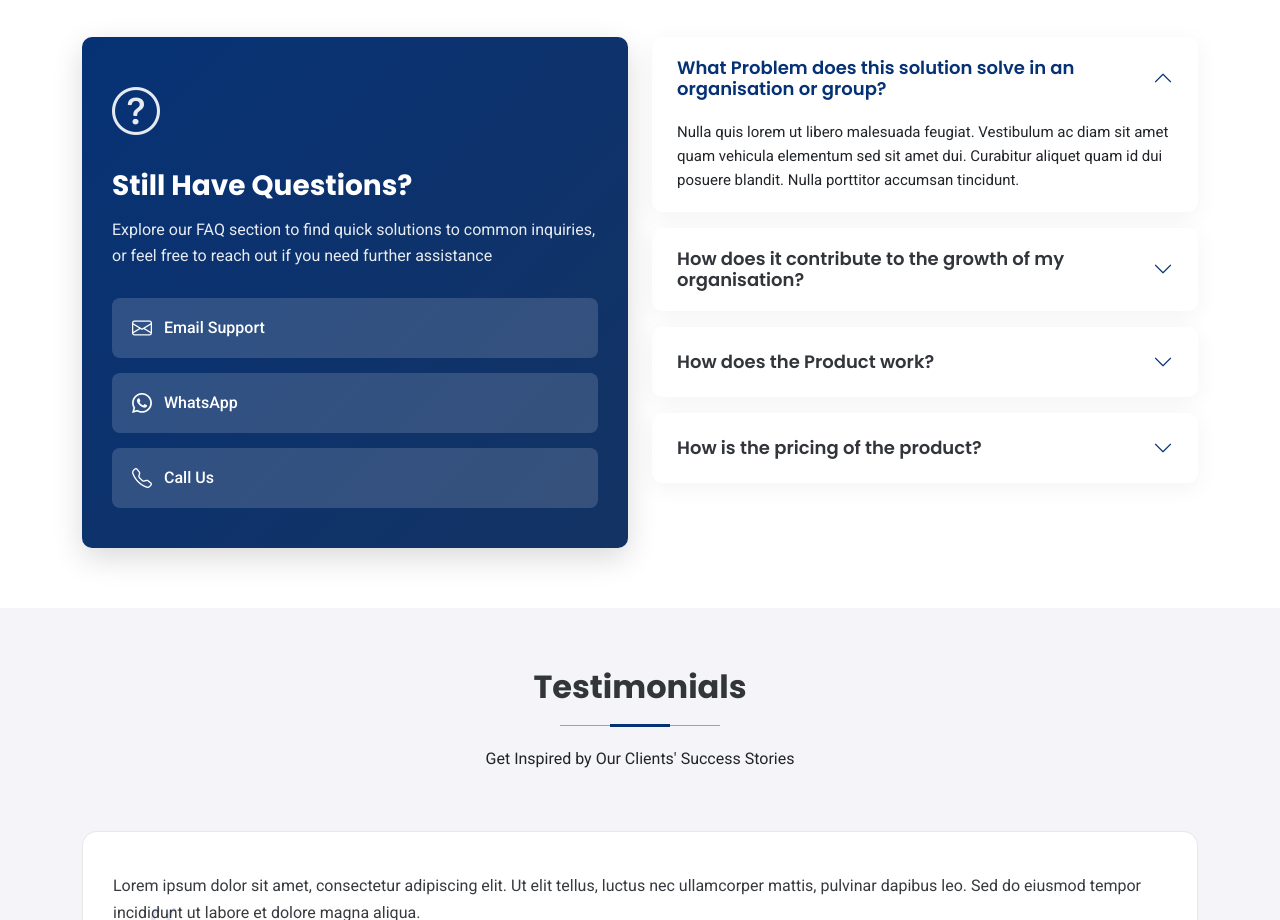
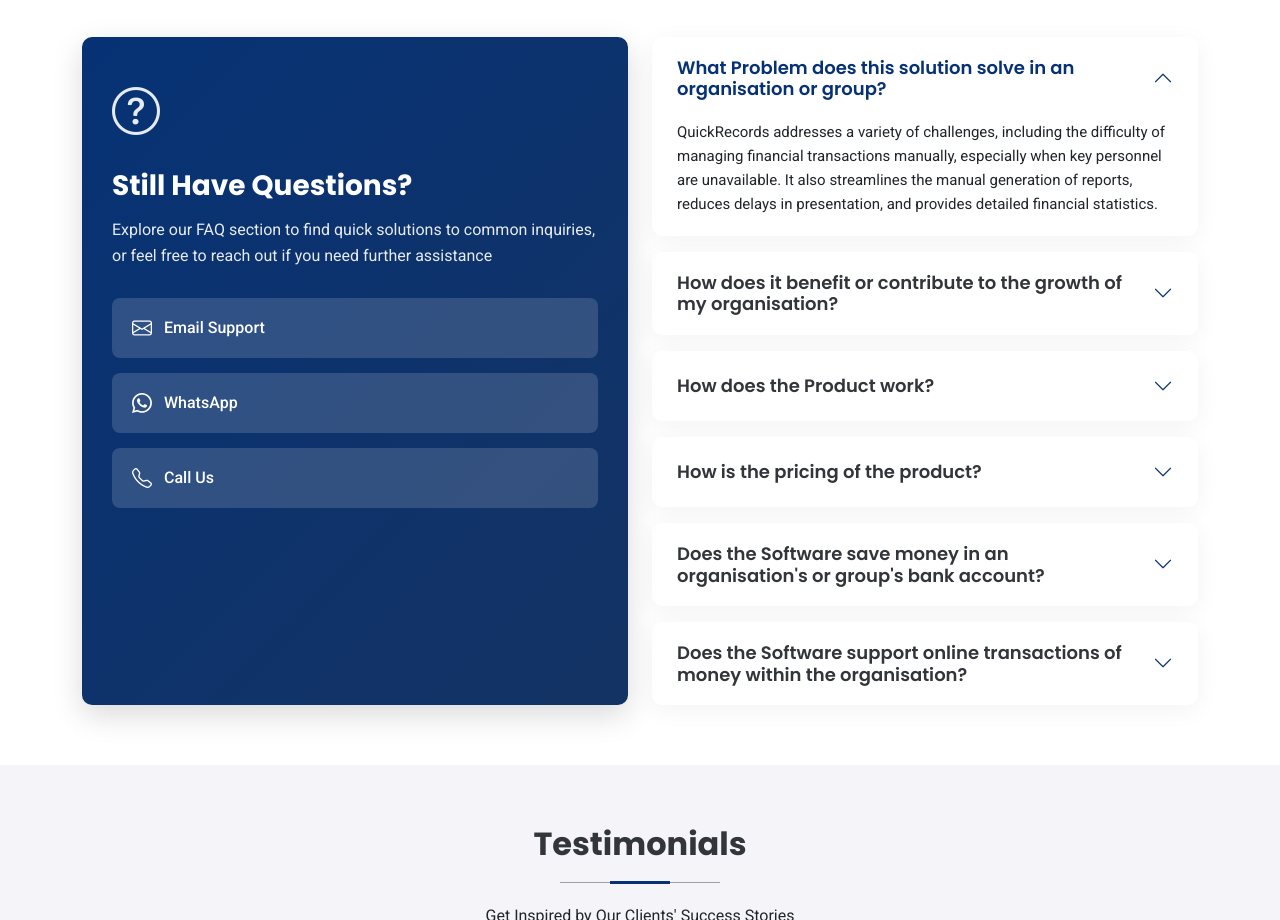
Before and after one commit to QuickRecordsTeam/quick-records-website, a React (Vite) app: page / in a window 1280 px wide. Shown: the part 3300-4220 px from the top of the page. Built offline with nearby package versions, Linux system fonts and the light colour scheme.

Commit message:
add faqs

```diff
--- a/src/components/FAQ.tsx
+++ b/src/components/FAQ.tsx
@@ -15,28 +15,45 @@ const FAQ = () => {
       title:
         "What Problem does this solution solve in an organisation or group?",
       description:
-        "Nulla quis lorem ut libero malesuada feugiat. Vestibulum ac diam sit amet quam vehicula elementum sed sit amet dui. Curabitur aliquet quam id dui posuere blandit. Nulla porttitor accumsan tincidunt.",
+        "QuickRecords addresses a variety of challenges, including the difficulty of managing financial transactions manually, especially when key personnel are unavailable. It also streamlines the manual generation of reports, reduces delays in presentation, and provides detailed financial statistics.",
     },
     {
       id: 2,
       status: false,
-      title: "How does it contribute to the growth of my organisation?",
+      title:
+        "How does it benefit or contribute to the growth of my organisation?",
       description:
-        "Nulla quis lorem ut libero malesuada feugiat. Vestibulum ac diam sit amet quam vehicula elementum sed sit amet dui. Curabitur aliquet quam id dui posuere blandit. Nulla porttitor accumsan tincidunt.",
+        "QuickRecords will save time, reduce errors, and enhance accuracy, accountability, and transparency while creating a comprehensive audit trail. The organization will gain a clear, data-driven understanding of member financial engagement, allowing it to identify trends, gain insights, and make informed financial planning decisions. Additionally, it will ensure continuity, prevent bottlenecks caused by the absenteeism of financial officers, and promote collaboration.",
     },
     {
       id: 3,
       status: false,
       title: "How does the Product work?",
       description:
-        "Nulla quis lorem ut libero malesuada feugiat. Vestibulum ac diam sit amet quam vehicula elementum sed sit amet dui. Curabitur aliquet quam id dui posuere blandit. Nulla porttitor accumsan tincidunt.",
+        "As a role-based software, QuickRecords is utilized by four key staff members: an Admin, a President, a Financial Secretary, and a Treasurer. To ensure complete security and controlled access, the Admin begins by configuring roles for collaborators and inviting them onboard. The current session (year) is set up to enable the Financial Secretary to record transactions, or the President can step in if the Financial Secretary is absent. When the Treasurer receives the collections, they can either approve or decline recorded transactions based on the transfer received and the reviewed records and reports. For more inquiries, please contact us or leave us a message.",
     },
     {
       id: 4,
       status: false,
       title: "How is the pricing of the product?",
       description:
-        "Nulla quis lorem ut libero malesuada feugiat. Vestibulum ac diam sit amet quam vehicula elementum sed sit amet dui. Curabitur aliquet quam id dui posuere blandit. Nulla porttitor accumsan tincidunt.",
+        "QuickRecords is software offered as a service to organizations or groups, providing a 30-day free trial. After the trial period, organizations or groups can subscribe for a monthly fee of 25,000 XAF. This fee covers the setup of their package, including all features, data migration, updates, and 24/7 support and maintenance.",
+    },
+    {
+      id: 5,
+      status: false,
+      title:
+        "Does the Software save money in an organisation's or group's bank account?",
+      description:
+        "No, the current version of this software does not interact with the organization's or group's bank accounts. It only records transaction details.",
+    },
+    {
+      id: 6,
+      status: false,
+      title:
+        "Does the Software support online transactions of money within the organisation?",
+      description:
+        "No, the current version of this software does not support online money transactions yet. However, users can issue money transactions directly to the organization's accounts. Once the Treasurer confirms the account credit, they can immediately or on-demand print a receipt for the transaction from the software.",
     },
   ]);
 
@@ -45,7 +62,7 @@ const FAQ = () => {
     // console.log(...faqs);
 
     const originalFaq = [...faqs];
-    originalFaq.map((e) => (e.id === faq.id ? (e.status = !e.status) : e));
+    originalFaq.map((e) => (e.status ? (e.status = !e.status) : e));
 
     originalFaq.map((e) => (e.id === faq.id ? (e.status = !e.status) : e));
 
```
